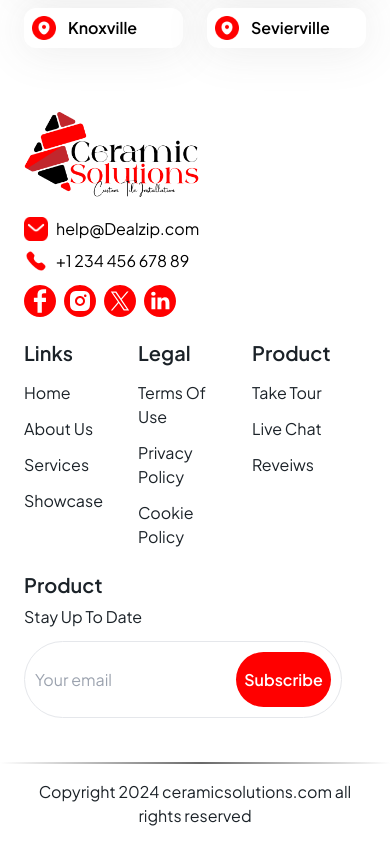
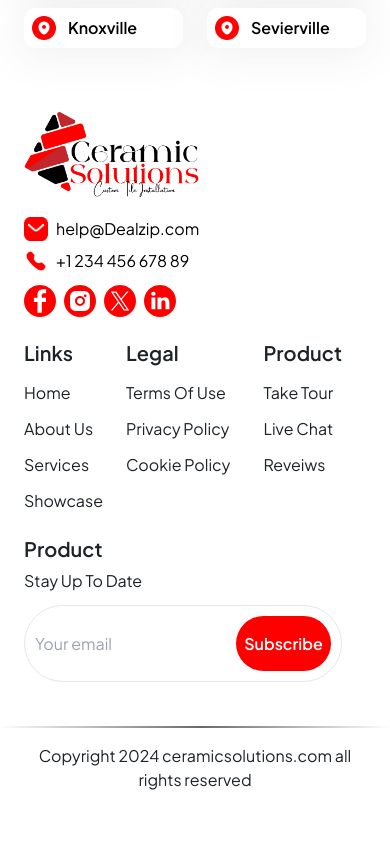
Before and after one commit to sachinsiwach502/ceramic-solutions, a React (Create React App) app: page / in a window 390 px wide. Shown: the part 8346-9190 px from the top of the page. After the commit the page ends 9154 px from the top, so only its background shows below. Built offline with nearby package versions, Linux system fonts and the light colour scheme.

Commit message:
change the spacing of footer

```diff
--- a/src/components/Footer.jsx
+++ b/src/components/Footer.jsx
@@ -55,23 +55,23 @@ const Footer = () => {
                                     </li>
                                 </ul>
                             </div>
-                            <div className='lg:w-3/12 sm:w-1/3 w-2/6 px-3'>
+                            <div className='lg:w-3/12 sm:w-1/3 w-2/6 sm:px-3 pr-3'>
                                 <ul>
                                     <li>
                                         <h3 className='capitalize text-black-300 text-3xl font-semibold lg:pb-2'>legal</h3>
                                     </li>
                                     <li className='pt-3'>
-                                        <a href="/" className='capitalize text-black-300 hover:text-red ease-in-out duration-300'>terms of use</a>
+                                        <a href="/" className='capitalize text-black-300 hover:text-red ease-in-out duration-300 text-nowrap'>terms of use</a>
                                     </li>
                                     <li className='pt-3'>
-                                        <a href="/" className='capitalize text-black-300 hover:text-red ease-in-out duration-300'>privacy policy</a>
+                                        <a href="/" className='capitalize text-black-300 hover:text-red ease-in-out duration-300 text-nowrap'>privacy policy</a>
                                     </li>
                                     <li className='pt-3'>
-                                        <a href="/" className='capitalize text-black-300 hover:text-red ease-in-out duration-300'>cookie policy</a>
+                                        <a href="/" className='capitalize text-black-300 hover:text-red ease-in-out duration-300 text-nowrap'>cookie policy</a>
                                     </li>
                                 </ul>
                             </div>
-                            <div className='lg:w-2/12 sm:w-1/3 w-2/6 px-3'>
+                            <div className='lg:w-2/12 sm:w-1/3 w-2/6 px-3 flex max-sm:justify-end'>
                                 <ul>
                                     <li>
                                         <h3 className='capitalize text-black-300 text-3xl font-semibold lg:pb-2'>product</h3>
```
